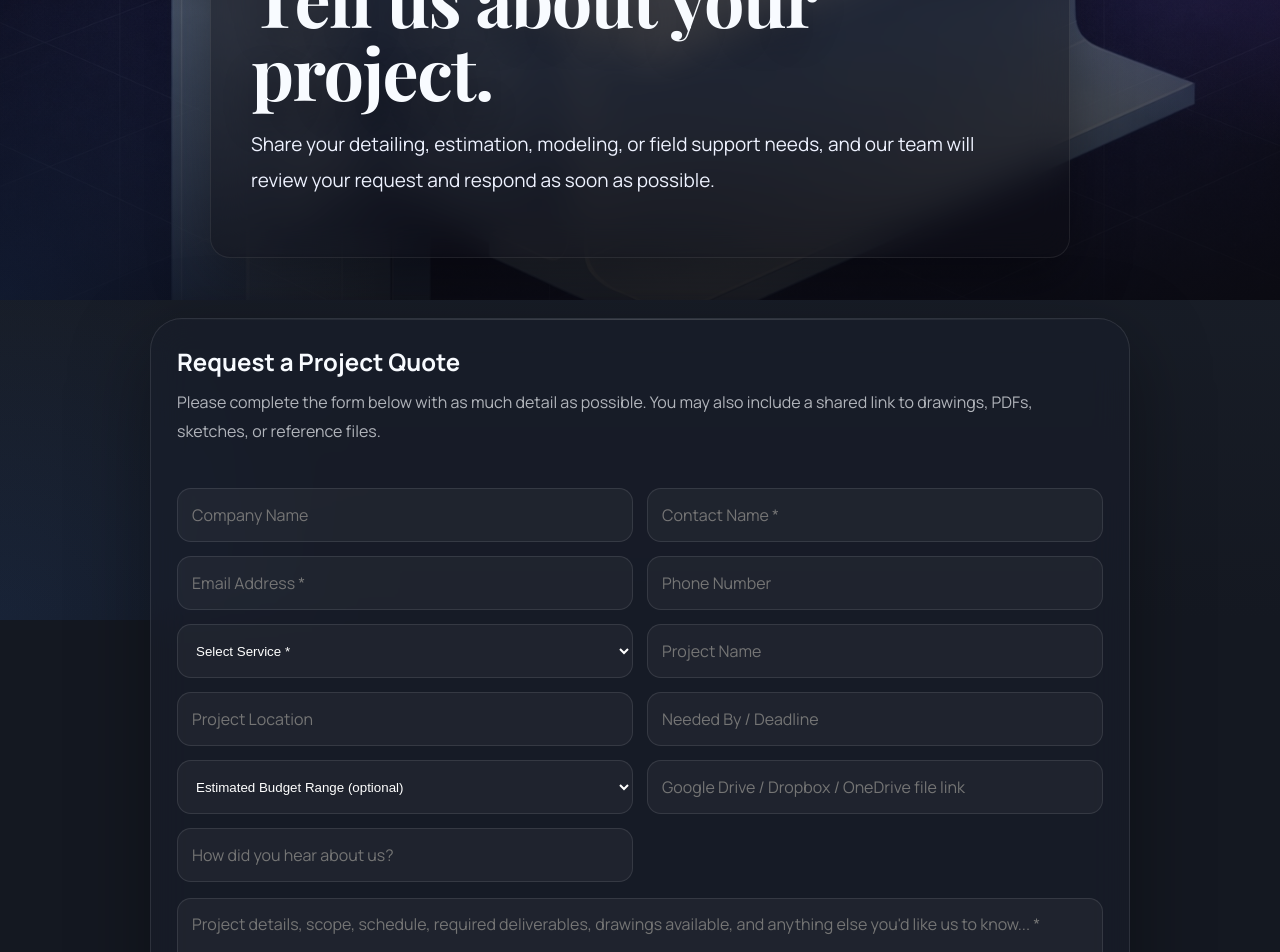
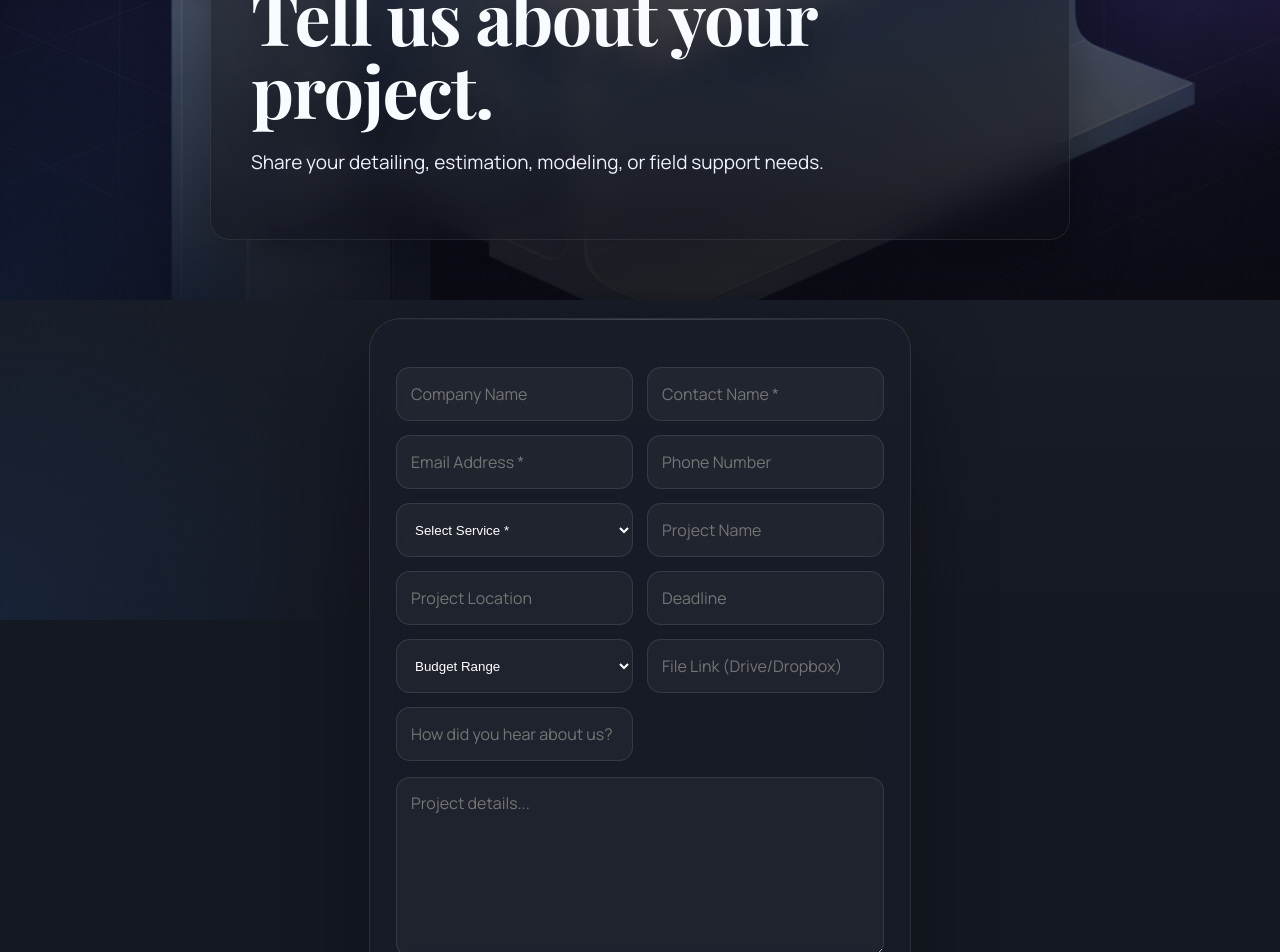
Before and after one commit to miladqb89-cyber/armilengineering-website, a React (Vite) app: page /#/quote in a window 1280 px wide. Shown: the part 180-1132 px from the top of the page. Built offline with nearby package versions, Linux system fonts and the light colour scheme.

Commit message:
Final EmailJS setup

```diff
--- a/index.html
+++ b/index.html
@@ -3,9 +3,45 @@
 <head>
   <meta charset="UTF-8" />
   <meta name="viewport" content="width=device-width, initial-scale=1.0" />
-  <title>ArMil Engineering & Detailing LLC | Steel Detailing | Tekla Modeling | Virginia</title>
-  <meta name="description" content="ArMil Engineering & Detailing provides structural steel detailing, Tekla Structures 3D modeling, engineering coordination, project coordination, and construction support in Virginia, Maryland, and Washington, DC." />
-  <meta name="keywords" content="steel detailing, structural steel detailing, Tekla Structures, 3D modeling, engineering coordination, shop drawings, erection drawings, Virginia steel detailing, Maryland steel detailing, Washington DC steel detailing" />
+
+  <title>ArMiL Engineering & Detailing LLC | Structural Steel Detailing in Virginia</title>
+
+  <meta
+    name="description"
+    content="ArMiL Engineering & Detailing LLC provides structural steel detailing, miscellaneous steel detailing, connection design, Tekla modeling, estimation, and field verification services in Virginia, Maryland, Washington DC, and the DMV area."
+  />
+
+  <meta
+    name="keywords"
+    content="structural steel detailing, steel detailing Virginia, miscellaneous steel detailing, connection design, Tekla modeling, shop drawings, erection drawings, estimation and takeoffs, field verification, ArMiL Engineering"
+  />
+
+  <meta name="author" content="ArMiL Engineering & Detailing LLC" />
+  <meta name="robots" content="index, follow" />
+
+  <link rel="canonical" href="https://www.armilengineering.com/" />
+  <link rel="icon" type="image/png" href="/favicon.png" />
+
+  <!-- Open Graph -->
+  <meta property="og:title" content="ArMiL Engineering & Detailing LLC" />
+  <meta
+    property="og:description"
+    content="Professional structural steel detailing, Tekla modeling, connection design, estimation, and field verification services in Virginia and the DMV area."
+  />
+  <meta property="og:type" content="website" />
+  <meta property="og:url" content="https://www.armilengineering.com/" />
+  <meta property="og:image" content="https://www.armilengineering.com/images/preview.jpg" />
+  <meta property="og:image:width" content="1200" />
+  <meta property="og:image:height" content="630" />
+
+  <!-- Twitter -->
+  <meta name="twitter:card" content="summary_large_image" />
+  <meta name="twitter:title" content="ArMiL Engineering & Detailing LLC" />
+  <meta
+    name="twitter:description"
+    content="Professional structural steel detailing, Tekla modeling, connection design, estimation, and field verification services in Virginia and the DMV area."
+  />
+  <meta name="twitter:image" content="https://www.armilengineering.com/images/preview.jpg" />
 </head>
 <body>
   <div id="root"></div>
--- a/src/pages/Quote.jsx
+++ b/src/pages/Quote.jsx
@@ -39,12 +39,13 @@ export default function Quote() {
     setStatus({ type: "", message: "" });
 
     try {
+      // ✅ SEND EMAIL TO YOU
       await emailjs.sendForm(
-        "YOUR_SERVICE_ID",
-        "YOUR_TEMPLATE_ID",
+        "service_hdtlqow",
+        "template_zw6eef4",
         formRef.current,
         {
-          publicKey: "YOUR_PUBLIC_KEY",
+          publicKey: "7S7sczXrj-G9zRnji",
         }
       );
 
@@ -55,16 +56,13 @@ export default function Quote() {
       });
 
       setForm(initialForm);
-
-      if (formRef.current) {
-        formRef.current.reset();
-      }
+      formRef.current.reset();
     } catch (error) {
-      console.error("EmailJS send error:", error);
+      console.error("EmailJS error:", error);
       setStatus({
         type: "error",
         message:
-          "We could not send your request right now. Please try again in a moment or contact us directly.",
+          "Something went wrong. Please try again or contact us directly.",
       });
     } finally {
       setSending(false);
@@ -84,7 +82,7 @@ export default function Quote() {
           className="container standard-hero-content glass-hero"
           initial={{ opacity: 0, y: 34 }}
           animate={{ opacity: 1, y: 0 }}
-          transition={{ duration: 0.8, ease: "easeOut" }}
+          transition={{ duration: 0.8 }}
         >
           <div className="pill">
             <Calculator size={14} /> Request a Quote
@@ -93,9 +91,7 @@ export default function Quote() {
           <h1>Tell us about your project.</h1>
 
           <p className="lead">
-            Share your detailing, estimation, modeling, or field support needs,
-            and our team will review your request and respond as soon as
-            possible.
+            Share your detailing, estimation, modeling, or field support needs.
           </p>
         </motion.div>
       </section>
@@ -106,165 +102,65 @@ export default function Quote() {
             className="scroll-card quote-form-card"
             initial={{ opacity: 0, y: 28 }}
             whileInView={{ opacity: 1, y: 0 }}
-            viewport={{ once: true, amount: 0.2 }}
             transition={{ duration: 0.7 }}
           >
-            <div className="quote-form-head">
-              <h2>Request a Project Quote</h2>
-              <p>
-                Please complete the form below with as much detail as possible.
-                You may also include a shared link to drawings, PDFs, sketches,
-                or reference files.
-              </p>
-            </div>
-
             <form ref={formRef} className="quote-form" onSubmit={handleSubmit}>
               <div className="form-grid">
-                <input
-                  type="text"
-                  name="company"
-                  placeholder="Company Name"
-                  value={form.company}
-                  onChange={handleChange}
-                />
 
-                <input
-                  type="text"
-                  name="contact"
-                  placeholder="Contact Name *"
-                  value={form.contact}
-                  onChange={handleChange}
-                  required
-                />
+                <input name="company" placeholder="Company Name" onChange={handleChange} />
 
-                <input
-                  type="email"
-                  name="email"
-                  placeholder="Email Address *"
-                  value={form.email}
-                  onChange={handleChange}
-                  required
-                />
+                <input name="contact" placeholder="Contact Name *" required onChange={handleChange} />
 
-                <input
-                  type="text"
-                  name="phone"
-                  placeholder="Phone Number"
-                  value={form.phone}
-                  onChange={handleChange}
-                />
+                <input type="email" name="email" placeholder="Email Address *" required onChange={handleChange} />
 
-                <select
-                  name="service"
-                  value={form.service}
-                  onChange={handleChange}
-                  required
-                >
+                <input name="phone" placeholder="Phone Number" onChange={handleChange} />
+
+                <select name="service" required onChange={handleChange}>
                   <option value="">Select Service *</option>
-                  <option value="Project Management">Project Management</option>
-                  <option value="Structural Steel Detailing">
-                    Structural Steel Detailing
-                  </option>
-                  <option value="Misc. Steel Detailing">
-                    Misc. Steel Detailing
-                  </option>
-                  <option value="Connection Design">
-                    Connection Design
-                  </option>
-                  <option value="Estimation & Material Take-Offs">
-                    Estimation & Material Take-Offs
-                  </option>
-                  <option value="Field Verification in DMV Area">
-                    Field Verification in DMV Area
-                  </option>
+                  <option>Project Management</option>
+                  <option>Structural Steel Detailing</option>
+                  <option>Misc. Steel Detailing</option>
+                  <option>Connection Design</option>
+                  <option>Estimation & Material Take-Offs</option>
+                  <option>Field Verification in DMV Area</option>
                 </select>
 
-                <input
-                  type="text"
-                  name="projectName"
-                  placeholder="Project Name"
-                  value={form.projectName}
-                  onChange={handleChange}
-                />
+                <input name="projectName" placeholder="Project Name" onChange={handleChange} />
 
-                <input
-                  type="text"
-                  name="location"
-                  placeholder="Project Location"
-                  value={form.location}
-                  onChange={handleChange}
-                />
+                <input name="location" placeholder="Project Location" onChange={handleChange} />
 
-                <input
-                  type="text"
-                  name="deadline"
-                  placeholder="Needed By / Deadline"
-                  value={form.deadline}
-                  onChange={handleChange}
-                />
+                <input name="deadline" placeholder="Deadline" onChange={handleChange} />
 
-                <select
-                  name="budget"
-                  value={form.budget}
-                  onChange={handleChange}
-                >
-                  <option value="">Estimated Budget Range (optional)</option>
-                  <option value="Under $1,000">Under $1,000</option>
-                  <option value="$1,000 - $3,000">$1,000 - $3,000</option>
-                  <option value="$3,000 - $7,500">$3,000 - $7,500</option>
-                  <option value="$7,500 - $15,000">$7,500 - $15,000</option>
-                  <option value="$15,000+">$15,000+</option>
-                  <option value="Prefer not to say">Prefer not to say</option>
+                <select name="budget" onChange={handleChange}>
+                  <option value="">Budget Range</option>
+                  <option>Under $1,000</option>
+                  <option>$1,000 - $3,000</option>
+                  <option>$3,000 - $7,500</option>
+                  <option>$7,500 - $15,000</option>
+                  <option>$15,000+</option>
                 </select>
 
-                <input
-                  type="url"
-                  name="fileLink"
-                  placeholder="Google Drive / Dropbox / OneDrive file link"
-                  value={form.fileLink}
-                  onChange={handleChange}
-                />
+                <input name="fileLink" placeholder="File Link (Drive/Dropbox)" onChange={handleChange} />
 
-                <input
-                  type="text"
-                  name="referralSource"
-                  placeholder="How did you hear about us?"
-                  value={form.referralSource}
-                  onChange={handleChange}
-                />
+                <input name="referralSource" placeholder="How did you hear about us?" onChange={handleChange} />
+
               </div>
 
               <textarea
                 name="details"
-                rows="8"
-                placeholder="Project details, scope, schedule, required deliverables, drawings available, and anything else you'd like us to know... *"
-                value={form.details}
+                rows="6"
+                placeholder="Project details..."
+                required
                 onChange={handleChange}
-                required
               />
 
-              <div className="quote-form-footer">
-                <p className="quote-note">
-                  Fields marked with * are recommended for a faster and more
-                  accurate response.
-                </p>
-
-                <button
-                  type="submit"
-                  className="btn btn-primary"
-                  disabled={sending}
-                >
-                  <Send size={16} />
-                  {sending ? "Sending..." : "Submit Quote Request"}
-                </button>
-              </div>
+              <button type="submit" className="btn btn-primary" disabled={sending}>
+                <Send size={16} />
+                {sending ? "Sending..." : "Submit Quote Request"}
+              </button>
 
               {status.message && (
-                <p
-                  className={`form-status ${
-                    status.type === "success" ? "form-status-success" : "form-status-error"
-                  }`}
-                >
+                <p className={`form-status ${status.type}`}>
                   {status.message}
                 </p>
               )}
```
